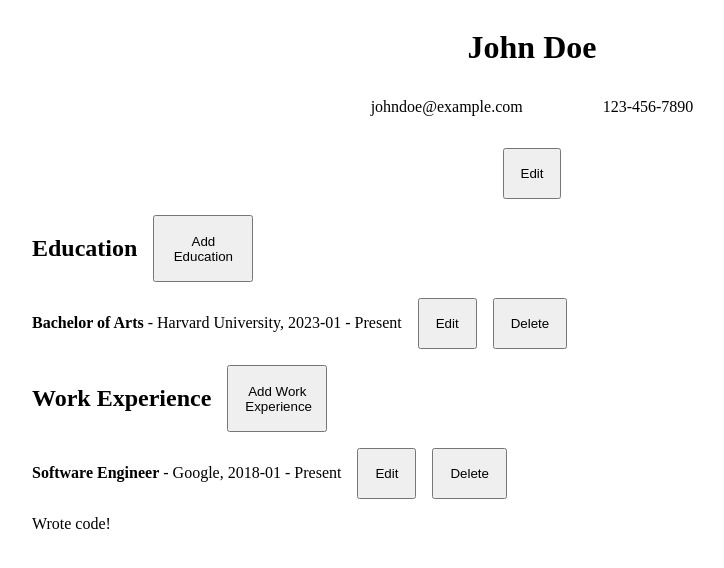
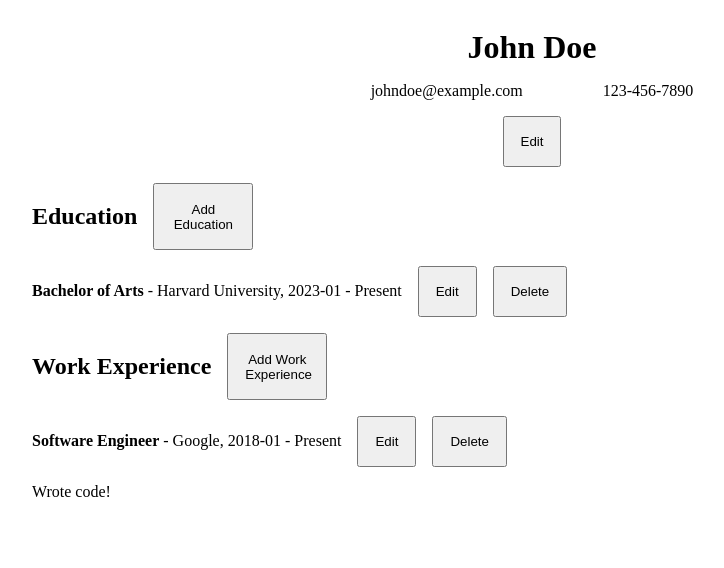
Before and after one commit to dylen400mh/cv-application, a React (Vite) app: page / in a window 1280 px wide. Shown: the top 568 px of the page, without its empty margins (108-832 px from the left). Built offline with nearby package versions, Linux system fonts and the light colour scheme.

Commit message:
Fix specificity issues.

```diff
--- a/src/components/GeneralInfoForm.jsx
+++ b/src/components/GeneralInfoForm.jsx
@@ -15,7 +15,7 @@ function GeneralInfoForm({ data, handleChange, handleSubmit }) {
   };
 
   return (
-    <div className="generalInfo">
+    <div className="generalInfoForm">
       <h1>General Info</h1>
       <div className="container">
         <label htmlFor="">Full Name</label>
--- a/src/styles/GeneralInfoForm.css
+++ b/src/styles/GeneralInfoForm.css
@@ -1,4 +1,4 @@
-.generalInfo {
+.generalInfoForm {
   display: flex;
   flex-direction: column;
   align-items: center;
```
